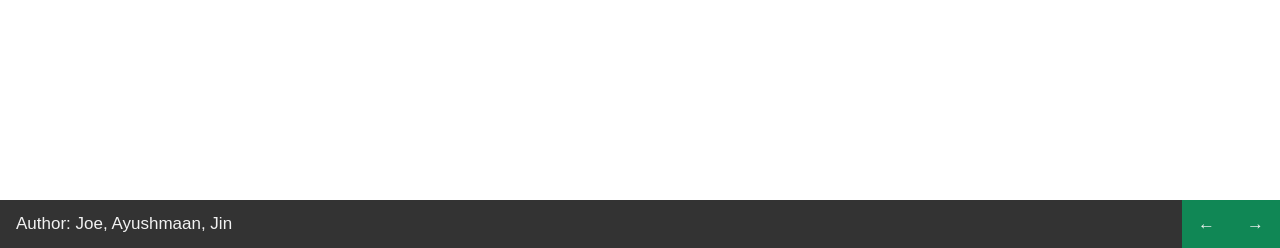
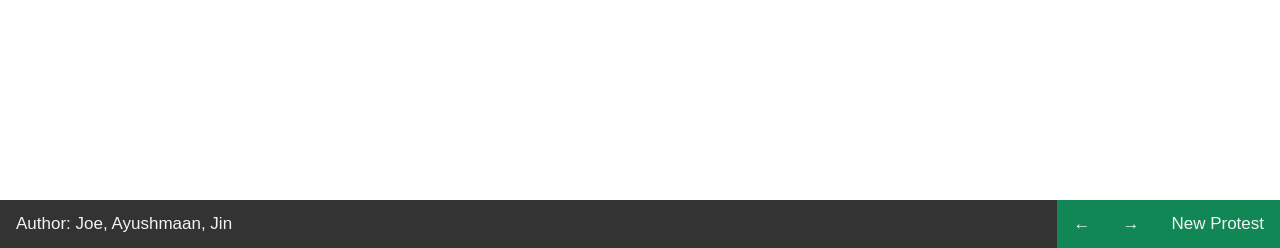
Before and after one commit to AyushmaanAggarwal/CalHacks-9.0, a Flask app: a page that uses templates/header.html in a window 1280 px wide. Shown: the part 552-800 px from the top of the page. Run offline with Flask 2, Linux system fonts and the light colour scheme; a user stored in the database is signed in; data comes from the database, SQL or seed files in the repository; data that the repository does not hold is empty.

Commit message:
worked on style

```diff
--- a/static/styles.css
+++ b/static/styles.css
@@ -64,7 +64,6 @@ body {
     padding: 14px 14px;
   }
   .news source {
-    float: none;
     position: absolute;
     left: 50%;
     font-size: 25px;
--- a/templates/header.html
+++ b/templates/header.html
@@ -13,11 +13,13 @@
 </div>
 
 {% block content %}{% endblock %}
+
 <div class="bottom">
   <text>Author: Joe, Ayushmaan, Jin</text>
+  {% block footer %}{% endblock %}
   <button type="button" onclick="">→</button>
   <button type="button" onclick="">←</button>
 </div>
+
 </body>
-
 </html>
--- a/templates/news.html
+++ b/templates/news.html
@@ -11,5 +11,7 @@
     <br /><br /><br /><br /><br /><hr />
   {% endfor %}
 </div>
+{% endblock %}
 
+{% block footer %}
 {% endblock %}
--- a/templates/protests.html
+++ b/templates/protests.html
@@ -13,3 +13,7 @@
   {% endfor %}
 </div>
 {% endblock %}
+
+{% block footer %}
+<button type="button" onclick="" margin-left="10px">New Protest</button>
+{% endblock %}
```
